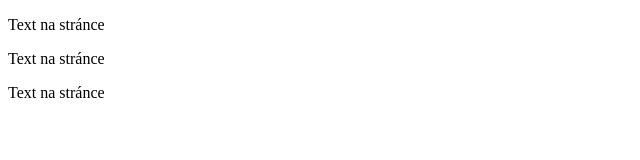
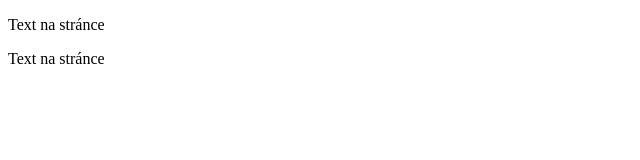
Before and after one commit to szerenakovac/mujgit, a plain HTML site: page index.html in a window 1280 px wide. Shown: the whole page, without its empty margins (0-640 px from the left). Drawn offline with Linux system fonts and the light colour scheme.

```diff
--- a/index.html
+++ b/index.html
@@ -6,6 +6,5 @@
     <body>
         <p>Text na stránce</p>
         <p>Text na stránce</p>
-        <p>Text na stránce</p>
     </body>
 </html>
```
